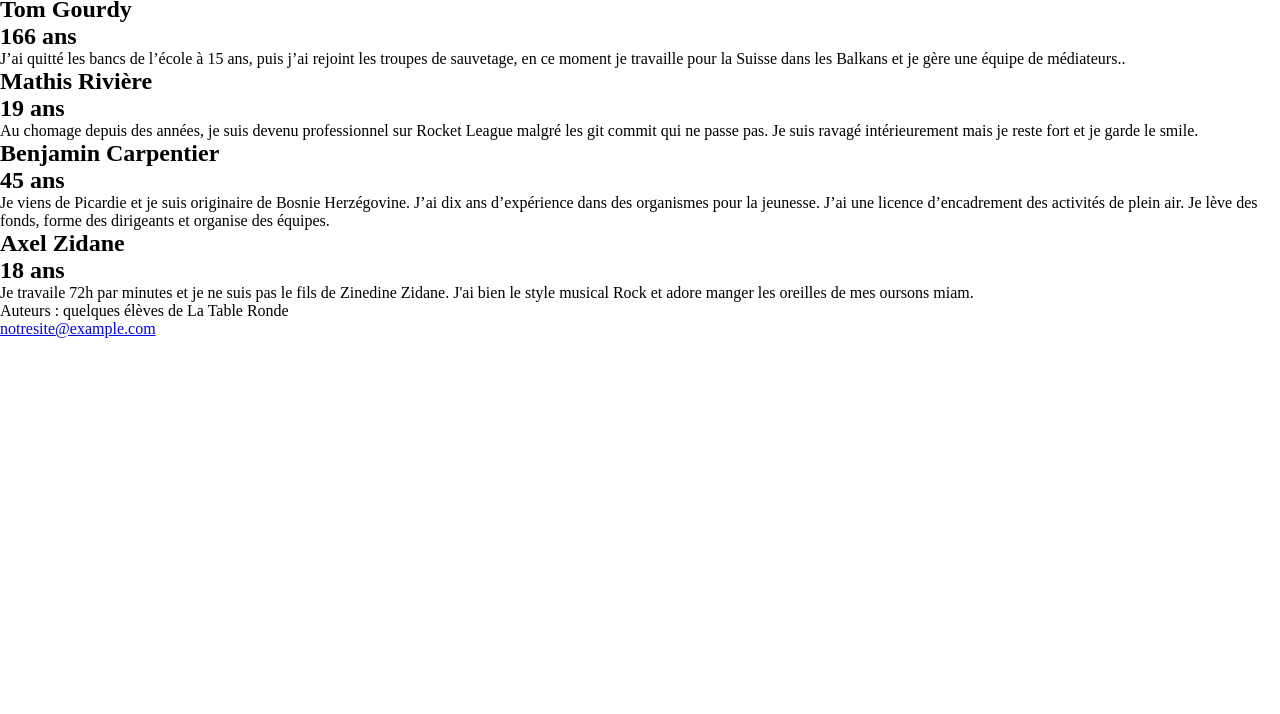
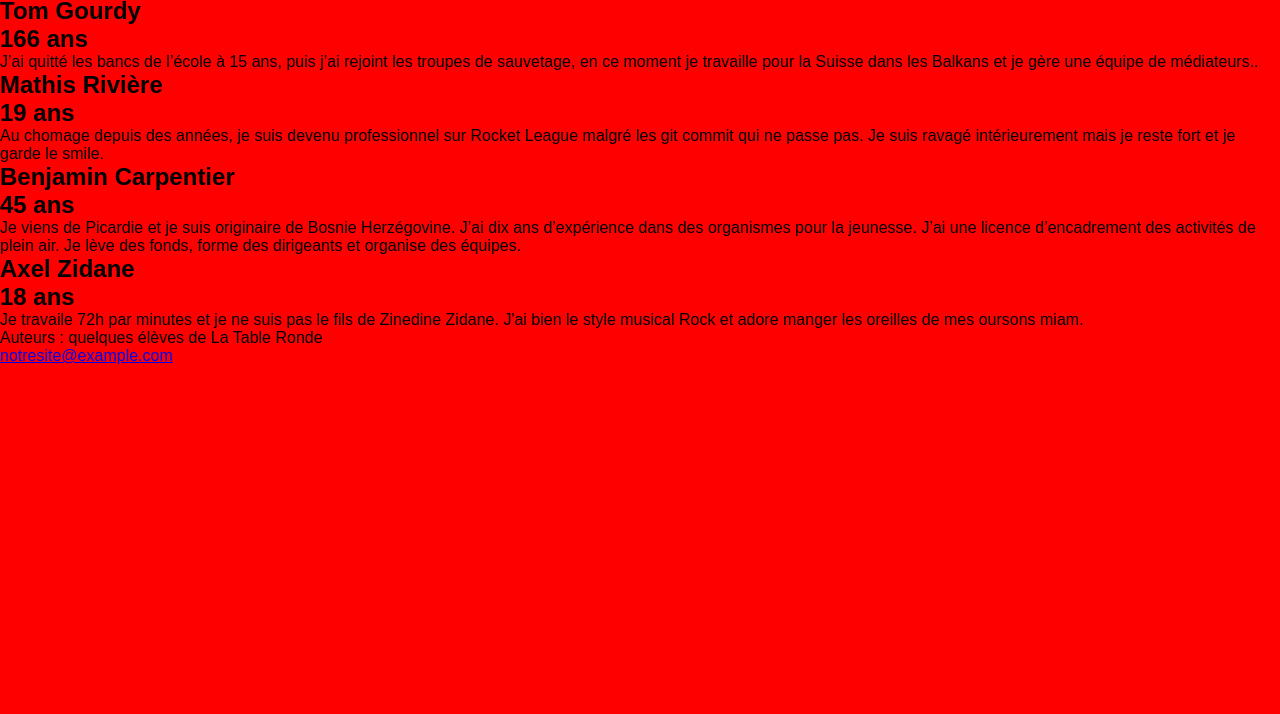
Before and after one commit to TomGOURDY/projet_fil_rouge, a plain HTML site: page index.html in a window 1280 px wide. Shown: the part 86-800 px from the top of the page. Drawn offline with Linux system fonts and the light colour scheme.

Commit message:
:art: modification bg

```diff
--- a/style.css
+++ b/style.css
@@ -1,4 +1,6 @@
 * {
     margin: 0;
     padding: 0;
+    background-color: red;
+    font-family: sans-serif;
 }
```
